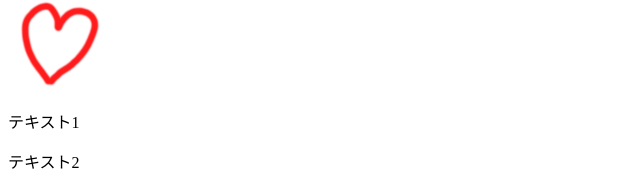
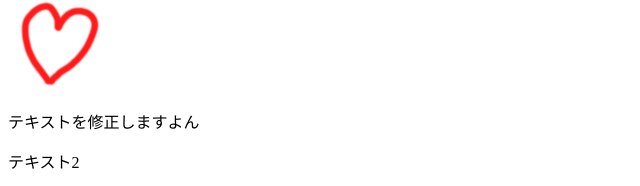
Before and after one commit to YuukiM/git-sample, a plain HTML site: page index.html in a window 1280 px wide. Shown: the part 140-326 px from the top of the page, without its empty margins (0-640 px from the left). Drawn offline with Linux system fonts and the light colour scheme.

Commit message:
テキスト修正

```diff
--- a/index.html
+++ b/index.html
@@ -17,7 +17,7 @@
     <img src="images/image1.png" alt="ハート" width="100" height="100">
 
     <p>
-        テキスト1
+        テキストを修正しますよん
     </p>
     <p>
         テキスト2
```
